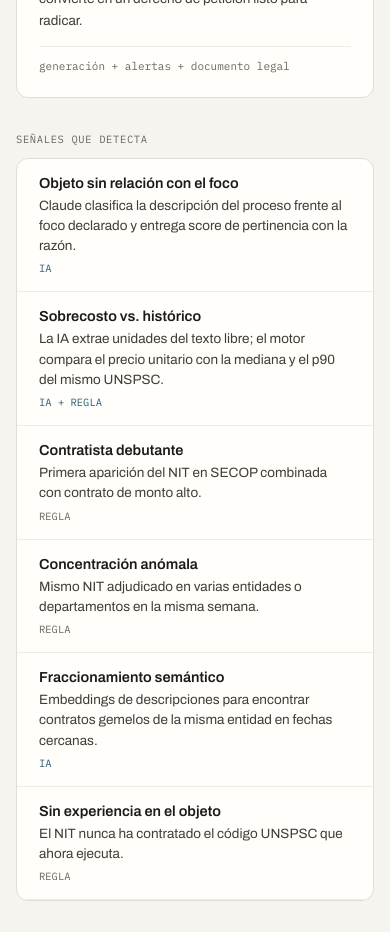
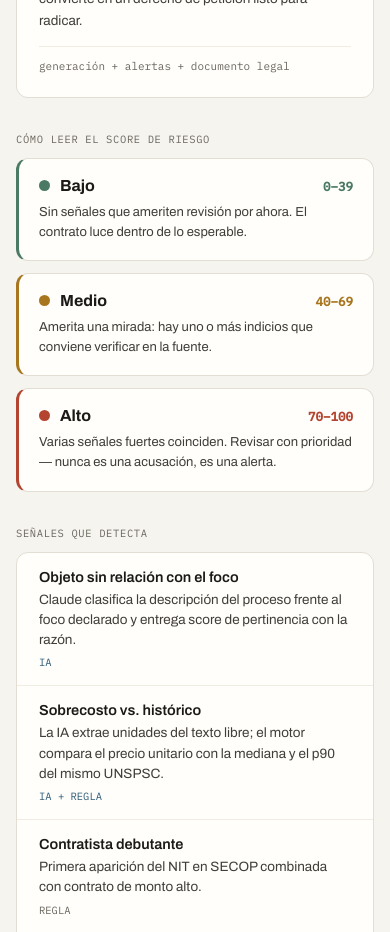
Before and after one commit to PRestrepo2312/lupia, a Next.js app in the folder ui/: page /metodologia in a window 390 px wide. Shown: the part 1000-1932 px from the top of the page. Built offline with nearby package versions, Linux system fonts and the light colour scheme; no server answers.

Commit message:
Mapa se ve completo en movil (aspect-ratio), escala de riesgo en metodologia, modales responsive

```diff
--- a/ui/app/empresa/page.tsx
+++ b/ui/app/empresa/page.tsx
@@ -240,7 +240,7 @@ export default function Page() {
       )}
 
       {detalle && (
-        <div onClick={() => setDetalle(null)} style={{ position: "fixed", inset: 0, background: "rgba(27,26,23,.5)", zIndex: 70, display: "flex", alignItems: "flex-start", justifyContent: "center", padding: 24, overflow: "auto" }}>
+        <div onClick={() => setDetalle(null)} className="lup-modal-ov" style={{ position: "fixed", inset: 0, background: "rgba(27,26,23,.5)", zIndex: 70, display: "flex", alignItems: "flex-start", justifyContent: "center", padding: 24, overflow: "auto" }}>
           <div onClick={(e) => e.stopPropagation()} style={{ background: T.bg, borderRadius: 16, maxWidth: 640, width: "100%", margin: "auto", overflow: "hidden", animation: "lupFade .2s ease both" }}>
             <div style={{ background: T.ia, color: T.surface, padding: "16px 24px", display: "flex", alignItems: "center" }}>
               <div style={{ fontSize: 17, fontWeight: 700 }}>Detalles del contrato</div>
@@ -261,7 +261,7 @@ export default function Page() {
                   </div>
                 ))}
               </div>
-              <div style={{ background: T.surface, border: `1px solid ${T.line}`, borderRadius: 10, padding: "14px 18px", display: "grid", gridTemplateColumns: "repeat(3,1fr)", gap: 12 }}>
+              <div className="lup-valores-3" style={{ background: T.surface, border: `1px solid ${T.line}`, borderRadius: 10, padding: "14px 18px", display: "grid", gridTemplateColumns: "repeat(3,1fr)", gap: 12 }}>
                 {([
                   ["VALOR", enMillones(detalle.valor_del_contrato)],
                   ["ESTADO", detalle.estado_contrato || "—"],
--- a/ui/app/globals.css
+++ b/ui/app/globals.css
@@ -24,13 +24,17 @@ select,input{font-family:inherit}
   /* Login: colapsa a una columna y oculta el panel lateral ya en tablet */
   .lup-login{grid-template-columns:1fr !important;max-width:440px !important}
   .lup-login-aside{display:none !important}
-  /* Mapa: apila mapa arriba y lista abajo, sin desbordar el ancho */
+  /* Mapa: apila mapa arriba y lista abajo, sin desbordar el ancho.
+     aspect-ratio = ratio del viewBox del SVG, así el país se ve completo sin recorte */
   .lup-mapa-grid{grid-template-columns:1fr !important}
-  .lup-mapa-canvas{height:440px !important}
+  .lup-mapa-canvas{height:auto !important;aspect-ratio:860/640;background:#dde3e5}
   .lup-mapa-wrap{margin:0 !important}
+  .lup-mapa-stats{gap:14px !important;padding:9px 12px !important}
+  .lup-mapa-stats .big{font-size:16px !important}
   /* Metodología */
   .metodo-capas{grid-template-columns:1fr !important}
   .metodo-cierre{grid-template-columns:1fr !important}
+  .metodo-escala{grid-template-columns:1fr !important}
   .metodo-senal{grid-template-columns:1fr !important;gap:5px !important;align-items:start !important}
   .metodo-tipo{text-align:left !important}
 }
@@ -45,6 +49,8 @@ select,input{font-family:inherit}
   .lup-header-nav{order:3;width:100%;justify-content:flex-start;margin-left:0 !important}
   .lup-empresa-kpis{grid-template-columns:1fr !important}
   .lup-detalle-meta{grid-template-columns:repeat(2,1fr) !important}
-  .lup-mapa-canvas{height:360px !important}
   main{padding-left:16px !important;padding-right:16px !important}
+  /* Modales usan casi todo el ancho en móvil */
+  .lup-modal-ov{padding:12px !important}
+  .lup-valores-3{grid-template-columns:repeat(2,1fr) !important}
 }
--- a/ui/app/metodologia/page.tsx
+++ b/ui/app/metodologia/page.tsx
@@ -32,6 +32,24 @@ export default function Page() {
         ))}
       </div>
 
+      <div style={{ fontFamily: T.mono, fontSize: 10.5, letterSpacing: "0.06em", color: T.muted, marginBottom: 12 }}>CÓMO LEER EL SCORE DE RIESGO</div>
+      <div className="metodo-escala" style={{ display: "grid", gridTemplateColumns: "repeat(3,1fr)", gap: 12, marginBottom: 34 }}>
+        {([
+          ["Bajo", "0–39", T.bajo, "Sin señales que ameriten revisión por ahora. El contrato luce dentro de lo esperable."],
+          ["Medio", "40–69", T.medio, "Amerita una mirada: hay uno o más indicios que conviene verificar en la fuente."],
+          ["Alto", "70–100", T.alto, "Varias señales fuertes coinciden. Revisar con prioridad — nunca es una acusación, es una alerta."],
+        ] as [string, string, string, string][]).map(([nivel, rango, color, texto]) => (
+          <div key={nivel} style={{ background: T.surface, border: `1px solid ${T.line}`, borderLeft: `3px solid ${color}`, borderRadius: 12, padding: "18px 20px" }}>
+            <div style={{ display: "flex", alignItems: "baseline", gap: 10, marginBottom: 8 }}>
+              <span style={{ width: 11, height: 11, borderRadius: "50%", background: color, flex: "none" }} />
+              <span style={{ fontSize: 16, fontWeight: 700 }}>{nivel}</span>
+              <span style={{ fontFamily: T.mono, fontSize: 12.5, color, marginLeft: "auto", fontWeight: 600 }}>{rango}</span>
+            </div>
+            <div style={{ fontSize: 13, lineHeight: 1.55, color: T.ink2 }}>{texto}</div>
+          </div>
+        ))}
+      </div>
+
       <div style={{ fontFamily: T.mono, fontSize: 10.5, letterSpacing: "0.06em", color: T.muted, marginBottom: 12 }}>SEÑALES QUE DETECTA</div>
       <div style={{ background: T.surface, border: `1px solid ${T.line}`, borderRadius: 12, overflow: "hidden", marginBottom: 34 }}>
         {SENALES.map(([nombre, como, tipo]) => (
--- a/ui/components/AlertasPanel.tsx
+++ b/ui/components/AlertasPanel.tsx
@@ -83,7 +83,7 @@ export function AlertasPanel({ usuario, onClose, onToast }: Props) {
   const tabs: [Tab, string][] = [["mias", "Mis alertas"], ["nuevas", "Agregar"], ["oportunidades", "Oportunidades"]];
 
   return (
-    <div onClick={onClose} style={{ position: "fixed", inset: 0, background: "rgba(27,26,23,.5)", zIndex: 70, display: "flex", alignItems: "flex-start", justifyContent: "center", padding: 24, overflow: "auto" }}>
+    <div onClick={onClose} className="lup-modal-ov" style={{ position: "fixed", inset: 0, background: "rgba(27,26,23,.5)", zIndex: 70, display: "flex", alignItems: "flex-start", justifyContent: "center", padding: 24, overflow: "auto" }}>
       <div onClick={(e) => e.stopPropagation()} style={{ background: T.bg, borderRadius: 16, maxWidth: 620, width: "100%", margin: "auto", overflow: "hidden", animation: "lupFade .2s ease both" }}>
         <div style={{ padding: "18px 26px 0", borderBottom: `1px solid ${T.line}` }}>
           <div style={{ display: "flex", alignItems: "center", gap: 12, marginBottom: 14 }}>
--- a/ui/components/EmpresaOnboarding.tsx
+++ b/ui/components/EmpresaOnboarding.tsx
@@ -45,7 +45,7 @@ export function EmpresaOnboarding({ onClose, onToast }: Props) {
   const secundario: React.CSSProperties = { border: "1px solid #d8d3c7", background: T.surface, color: T.ink, fontSize: 14, fontWeight: 600, padding: 13, borderRadius: 9, cursor: "pointer", width: "100%" };
 
   return (
-    <div style={{ position: "fixed", inset: 0, background: "rgba(27,26,23,.5)", zIndex: 75, display: "flex", alignItems: "flex-start", justifyContent: "center", padding: 24, overflow: "auto" }}>
+    <div className="lup-modal-ov" style={{ position: "fixed", inset: 0, background: "rgba(27,26,23,.5)", zIndex: 75, display: "flex", alignItems: "flex-start", justifyContent: "center", padding: 24, overflow: "auto" }}>
       <div style={{ background: T.bg, borderRadius: 16, maxWidth: 520, width: "100%", margin: "auto", overflow: "hidden", animation: "lupFade .2s ease both" }}>
         <div style={{ padding: "20px 26px", borderBottom: `1px solid ${T.line}`, display: "flex", alignItems: "center" }}>
           <div style={{ fontSize: 17, fontWeight: 700 }}>Bienvenida/o a LupIA</div>
--- a/ui/components/LoginModal.tsx
+++ b/ui/components/LoginModal.tsx
@@ -121,7 +121,7 @@ export function LoginModal({ motivo, onClose, onEntrar }: Props) {
   );
 
   return (
-    <div onClick={onClose} style={{ position: "fixed", inset: 0, background: "rgba(27,26,23,.5)", zIndex: 70, display: "flex", alignItems: "flex-start", justifyContent: "center", padding: 24, overflow: "auto" }}>
+    <div onClick={onClose} className="lup-modal-ov" style={{ position: "fixed", inset: 0, background: "rgba(27,26,23,.5)", zIndex: 70, display: "flex", alignItems: "flex-start", justifyContent: "center", padding: 24, overflow: "auto" }}>
       <div onClick={(e) => e.stopPropagation()} className="lup-login" style={{ background: T.bg, borderRadius: 16, overflow: "hidden", maxWidth: 840, width: "100%", margin: "auto", display: "grid", gridTemplateColumns: "1fr 1fr", animation: "lupFade .2s ease both" }}>
         <div className="lup-login-aside" style={{ background: T.ink, color: T.bg, padding: 32, display: "flex", flexDirection: "column", justifyContent: "space-between", gap: 26 }}>
           <div style={{ display: "flex", alignItems: "center", gap: 11 }}>
```
Also changed, not shown: ui/components/MapaClient.tsx (+4 -4 lines).
